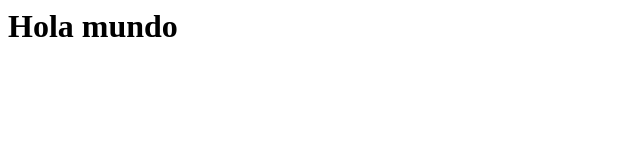
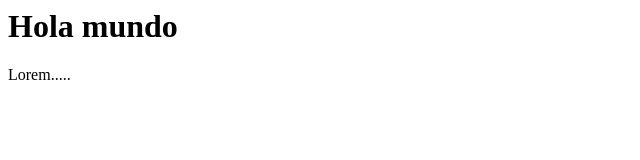
Before and after one commit to miguelalfonzo/ProyectoA, a plain HTML site: page index.html in a window 1280 px wide. Shown: the full height of the page, 0-640 px from the left. Drawn offline with Linux system fonts and the light colour scheme.

Commit message:
update index.html
agregar parrafo

```diff
--- a/index.html
+++ b/index.html
@@ -1,5 +1,6 @@
 <html>
  <head>
    <h1> Hola mundo</h1>
+  <p>Lorem.....</p>
  </head>
 </html>
```
